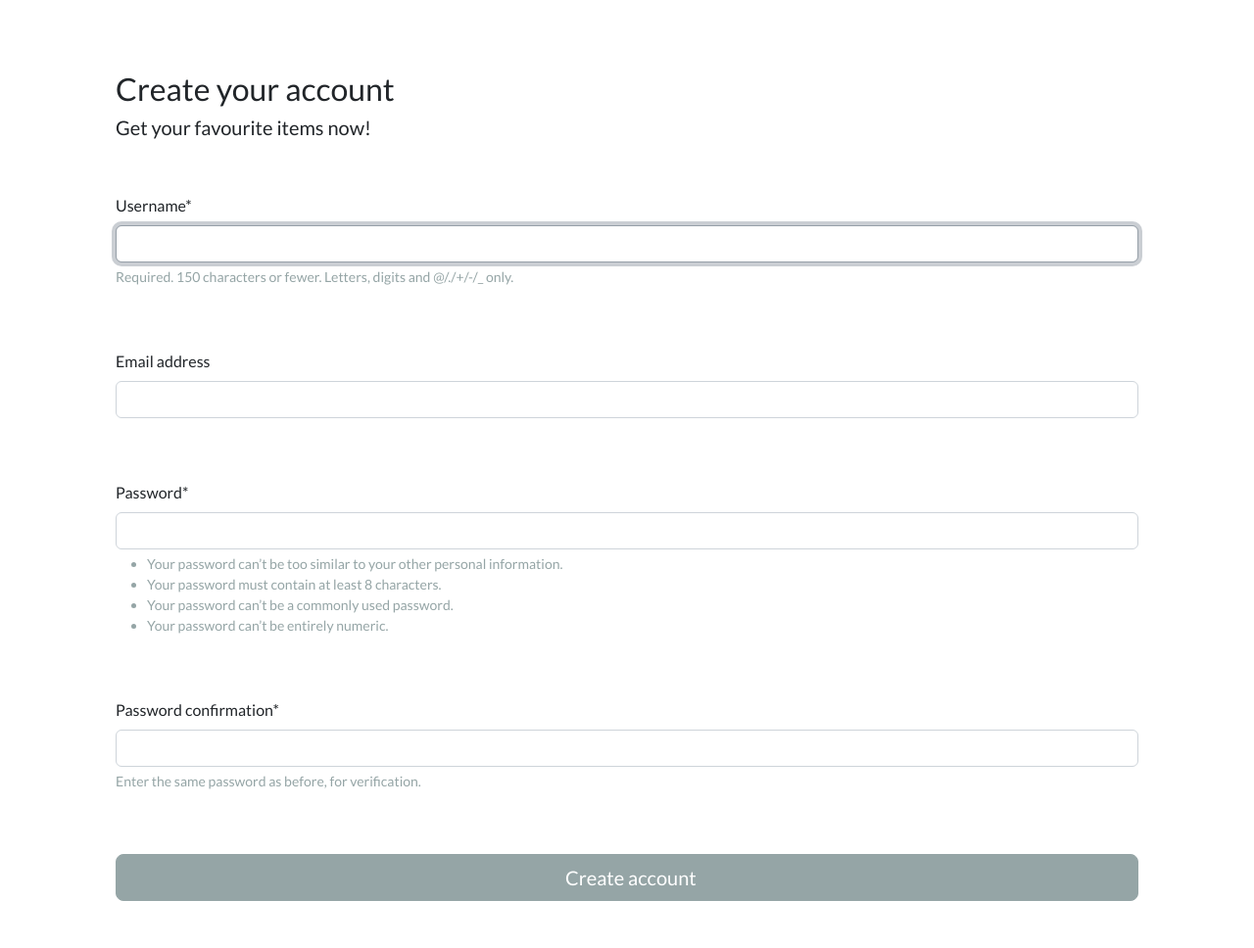
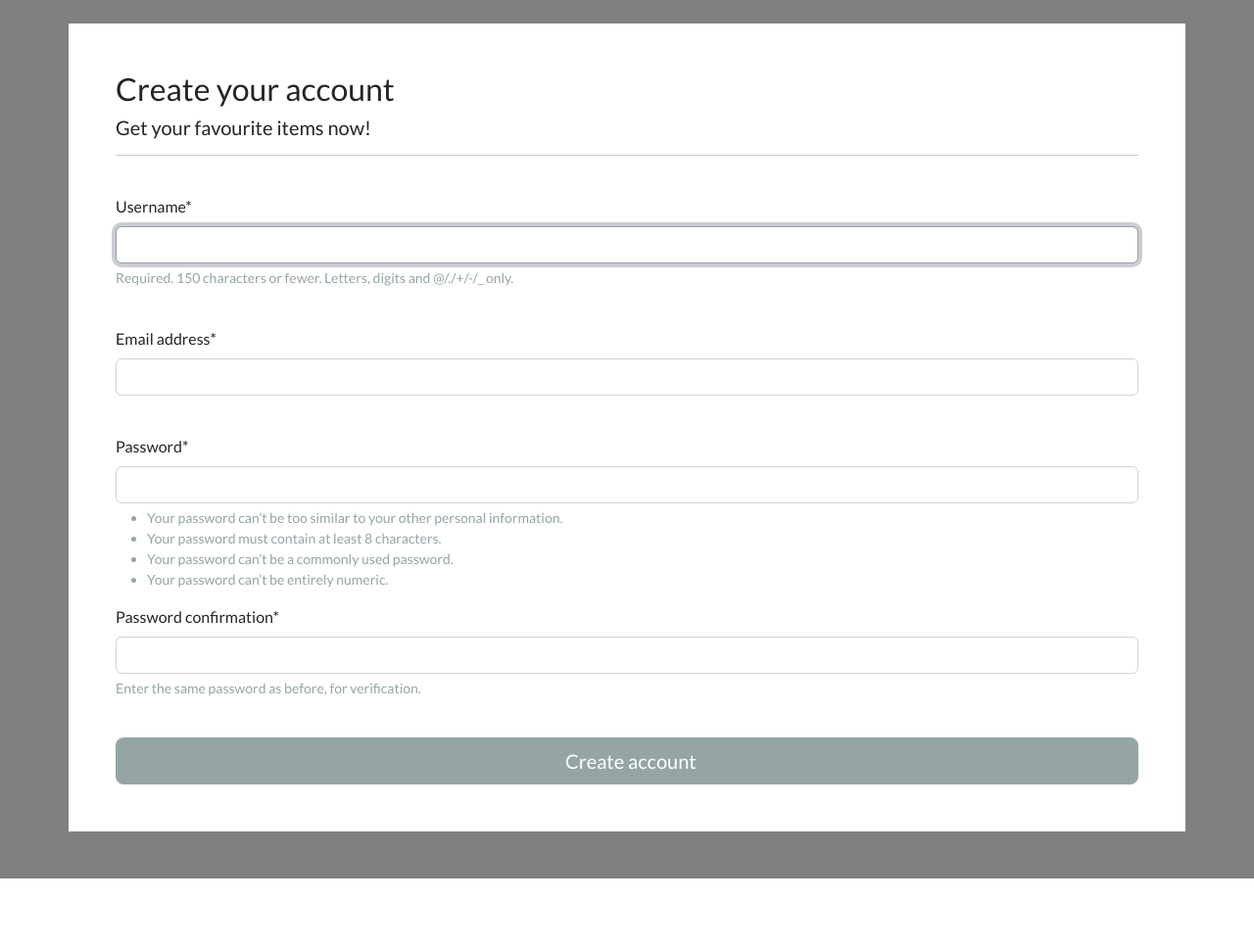
Before and after one commit to aryankumar-nci/Scalable-Cloud-Programming-Project, a Django app: page /account/register in a window 1280 px wide. Shown: the part 72-1040 px from the top of the page at 98% size. After the commit the page ends 969 px from the top, so only its background shows below. Run offline with Django 5.2, Linux system fonts and the light colour scheme; data that the repository does not hold is empty; some libraries are stand-ins or nearby versions.

Commit message:
user registration added (58)

```diff
--- a/ecommerce/account/forms.py
+++ b/ecommerce/account/forms.py
@@ -16,6 +16,9 @@ class CreateUserForm(UserCreationForm):
     def __init__(self, *args , **kwargs):
         super(CreateUserForm,self).__init__ (*args, **kwargs)
 
+        # makes email field as required.
+        self.fields['email'].required = True
+
 
 
 
@@ -28,5 +31,9 @@ class CreateUserForm(UserCreationForm):
 
             raise forms.ValidationError('This email is invalid !')
 
-        if len(email>=350):
+        # len function updated
+        if len(email)>=350:
             raise forms.ValidationError('This email is too long')
+
+        # saves email to the database.
+        return email
--- a/ecommerce/account/templates/account/registration/register.html
+++ b/ecommerce/account/templates/account/registration/register.html
@@ -7,16 +7,26 @@
 
 {% block content %}
 
+    <style>
+
+        body{
+
+            background-color:grey;
+        }
+
+    </style>
+
+
 <body>
 
     <br>
 
-    <div class="container bg-white shadow-md p-5">
+    <div class="container bg-white shadow-md p-5 form-layout">
 
      <h3>Create your account </h3>
      <h5> Get your favourite items now! </h5>
 
-     <br>
+     <hr>
      <br>
 
      <form method= "POST" autocomplete="off">
@@ -24,19 +34,19 @@
 
         {{form.username|as_crispy_field}}
 
-        <br><br>
+        <br>
 
         {{form.email|as_crispy_field}}
 
-        <br><br>
+        <br>
 
         {{form.password1|as_crispy_field}}
 
-        <br><br>
+
 
         {{form.password2|as_crispy_field}}
 
-        <br><br>
+        <br>
 
         <button type="submit" class="btn btn-secondary btn-lg w-100 btn-block p-2">&nbsp; Create account</button>
 
@@ -46,5 +56,6 @@
 
 </body>
 
+<br><br>
 
 {% endblock %}
--- a/ecommerce/account/views.py
+++ b/ecommerce/account/views.py
@@ -14,7 +14,7 @@ def register(request):
 
             form.save()
 
-            return redirect('')
+            return redirect('store')
 
     context = {'form':form}
 
--- a/ecommerce/store/templates/store/base.html
+++ b/ecommerce/store/templates/store/base.html
@@ -22,7 +22,7 @@
 
         <link rel="stylesheet" href="https://cdnjs.cloudflare.com/ajax/libs/font-awesome/4.7.0/css/font-awesome.min.css">
 
-
+        <link rel="stylesheet" href="{% static 'css/styles.css' %}">
 
         <!-- JavaScript -->
 
```
